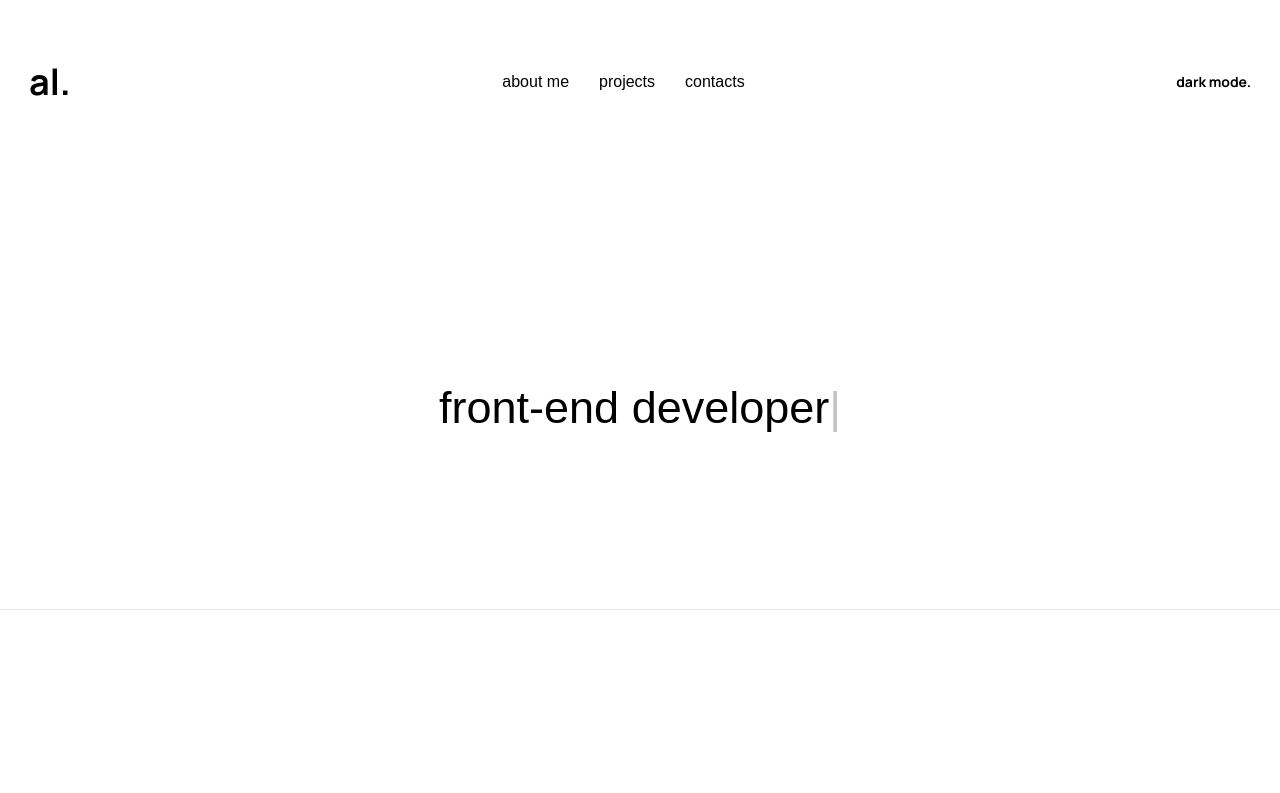
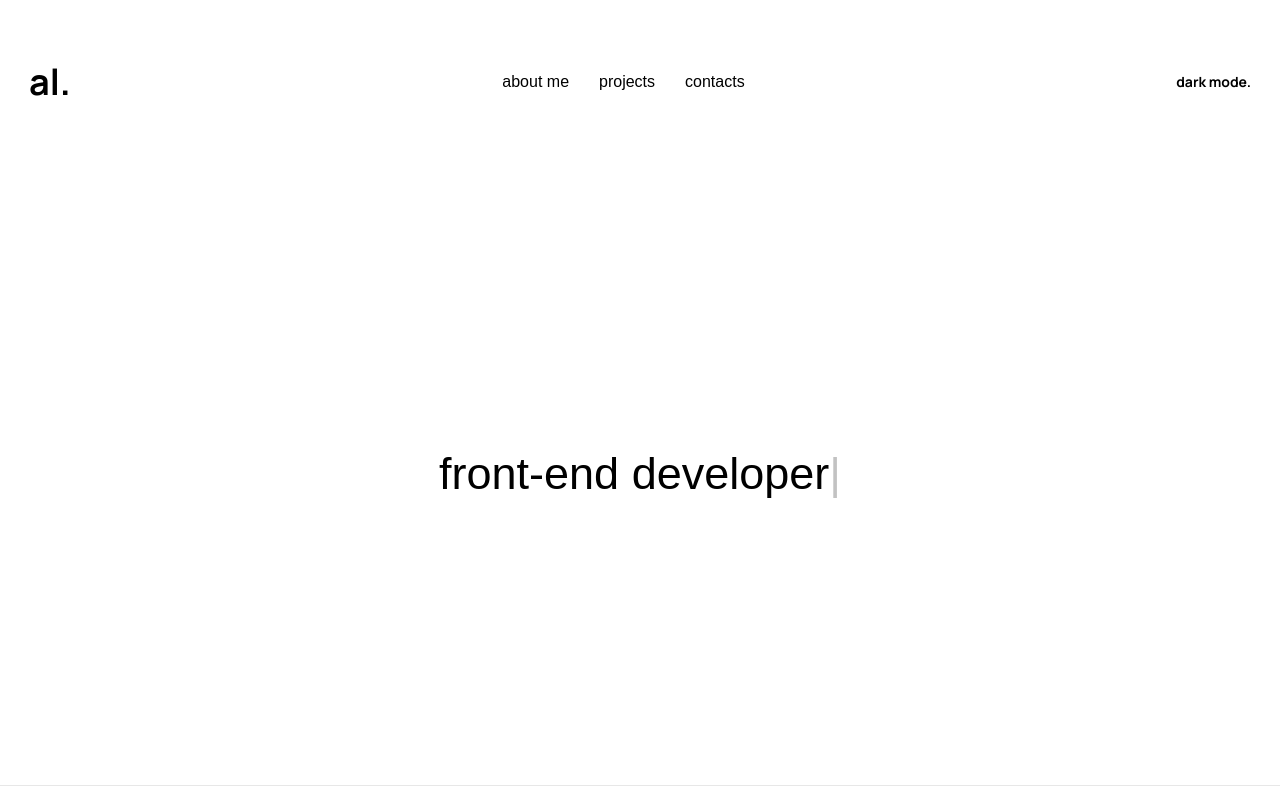
Before and after one commit to 24Skynet24/react-first-portfolio, a React (Vite) app: page / in a window 1280 px wide. Shown: the top 793 px of the page. Built offline with nearby package versions, Linux system fonts and the light colour scheme; a web font is replaced by a local one.

Commit message:
fix home styles

```diff
--- a/src/components/HomeSection/HomeSection.scss
+++ b/src/components/HomeSection/HomeSection.scss
@@ -1,5 +1,5 @@
 section.home {
-  padding: 21.9rem 0 17.5rem;
+  padding: 28.5rem 0;
   border-bottom: 1px solid rgb(231, 231, 231);
 }
 
```
